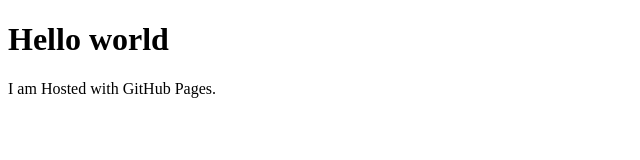
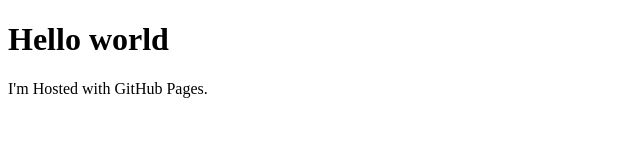
Before and after one commit to mdarwish000/mdarwish.github.io, a plain HTML site: page index.html in a window 1280 px wide. Shown: the full height of the page, 0-640 px from the left. Drawn offline with Linux system fonts and the light colour scheme.

Commit message:
Update index.html

```diff
--- a/index.html
+++ b/index.html
@@ -7,7 +7,7 @@
 </head>
 <body>
         <h1>Hello world</h1>
-        <p>I am Hosted with GitHub Pages.</p>
+        <p>I'm Hosted with GitHub Pages.</p>
 
 </body>
 </html>
```
